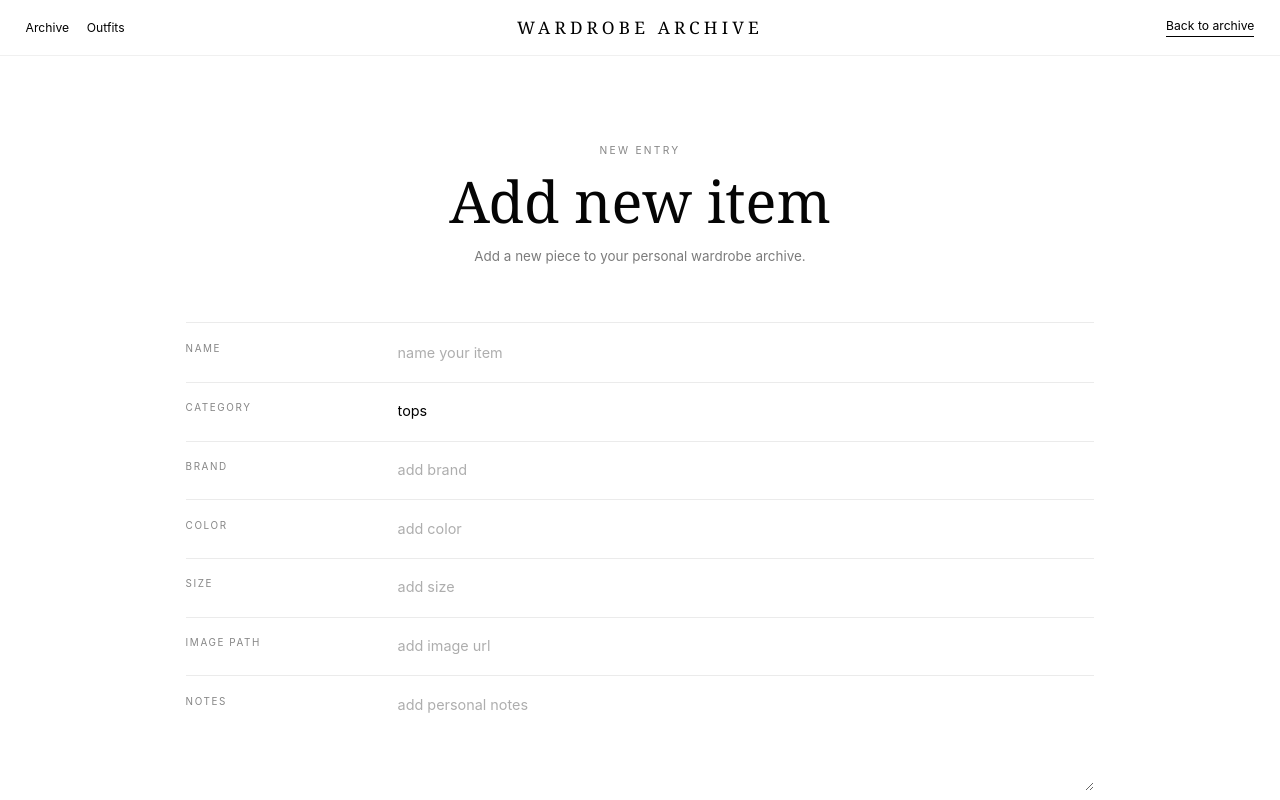
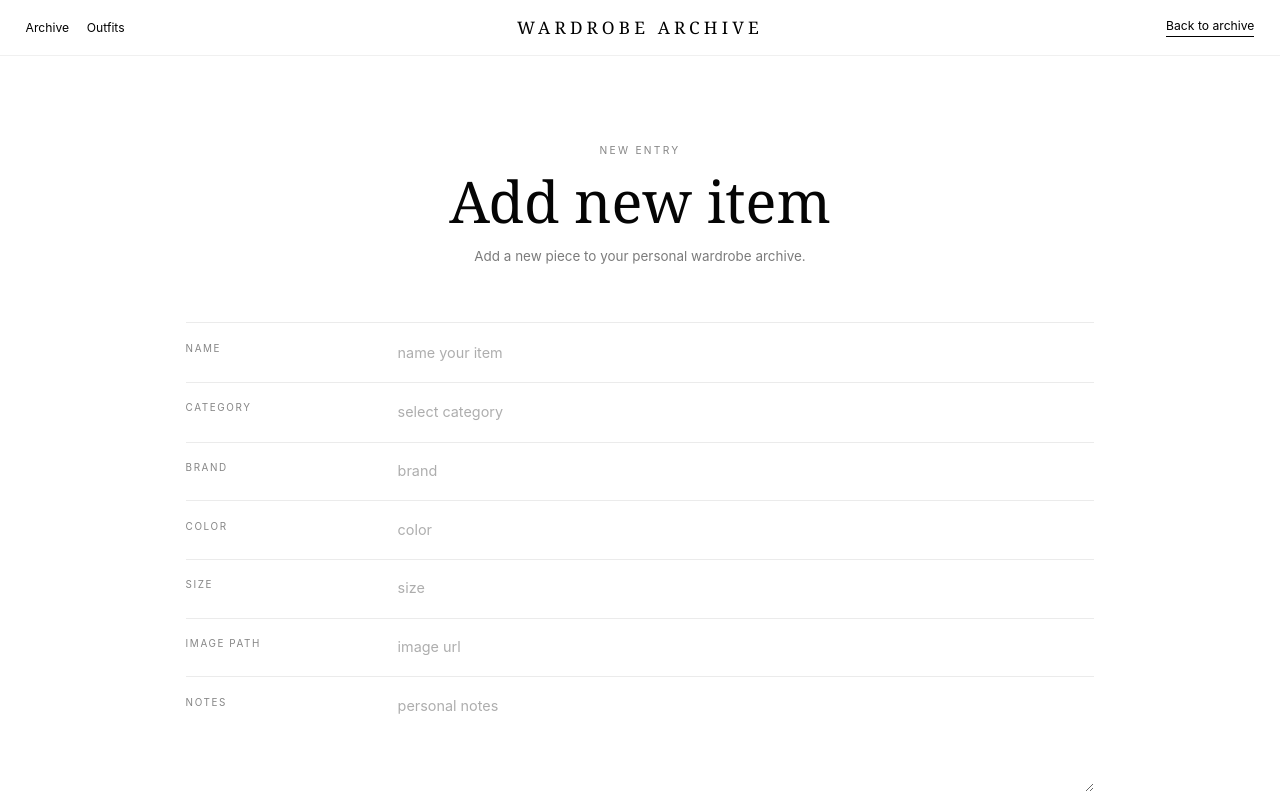
Before and after one commit to sophmophxx/webtech_project, an Angular app in the folder frontend/: page /items/new in a window 1280 px wide. Shown: the top 800 px of the page. Built offline with nearby package versions, Linux system fonts and the light colour scheme.

Commit message:
fix(wardrobe): require explicit item category selection

```diff
--- a/frontend/src/app/features/wardrobe/components/clothing-item-form/clothing-item-form.html
+++ b/frontend/src/app/features/wardrobe/components/clothing-item-form/clothing-item-form.html
@@ -14,43 +14,51 @@
   <div class="archive-form__field">
     <label for="category">Category</label>
 
-    <select id="category" formControlName="category">
-      @for (category of categories; track category) {
-        <option [value]="category">
-          {{ category }}
-        </option>
+    <div>
+      <select
+        id="category"
+        formControlName="category"
+        required
+        [class.archive-form__select--placeholder]="!itemForm.controls.category.value"
+      >
+        <option value="" disabled>select category</option>
+
+        @for (category of categories; track category) {
+          <option [value]="category">
+            {{ category | titlecase }}
+          </option>
+        }
+      </select>
+
+      @if (itemForm.controls.category.hasError('required') && itemForm.controls.category.touched) {
+        <p class="archive-form__error">Category is required.</p>
       }
-    </select>
+    </div>
   </div>
 
   <div class="archive-form__field">
     <label for="brand">Brand</label>
-    <input id="brand" type="text" formControlName="brand" placeholder="add brand" />
+    <input id="brand" type="text" formControlName="brand" placeholder="brand" />
   </div>
 
   <div class="archive-form__field">
     <label for="color">Color</label>
-    <input id="color" type="text" formControlName="color" placeholder="add color" />
+    <input id="color" type="text" formControlName="color" placeholder="color" />
   </div>
 
   <div class="archive-form__field">
     <label for="size">Size</label>
-    <input id="size" type="text" formControlName="size" placeholder="add size" />
+    <input id="size" type="text" formControlName="size" placeholder="size" />
   </div>
 
   <div class="archive-form__field">
     <label for="imageUrl">Image path</label>
-    <input id="imageUrl" type="text" formControlName="imageUrl" placeholder="add image url" />
+    <input id="imageUrl" type="text" formControlName="imageUrl" placeholder="image url" />
   </div>
 
   <div class="archive-form__field archive-form__field--textarea">
     <label for="notes">Notes</label>
-    <textarea
-      id="notes"
-      formControlName="notes"
-      rows="4"
-      placeholder="add personal notes"
-    ></textarea>
+    <textarea id="notes" formControlName="notes" rows="4" placeholder="personal notes"></textarea>
   </div>
 
   <label class="archive-form__checkbox">
--- a/frontend/src/app/features/wardrobe/components/clothing-item-form/clothing-item-form.scss
+++ b/frontend/src/app/features/wardrobe/components/clothing-item-form/clothing-item-form.scss
@@ -49,6 +49,14 @@
 .archive-form select {
   appearance: none;
   cursor: pointer;
+}
+
+.archive-form select.archive-form__select--placeholder {
+  color: rgba(0, 0, 0, 0.32);
+}
+
+.archive-form select option {
+  color: #000000;
 }
 
 .archive-form textarea {
--- a/frontend/src/app/features/wardrobe/components/clothing-item-form/clothing-item-form.ts
+++ b/frontend/src/app/features/wardrobe/components/clothing-item-form/clothing-item-form.ts
@@ -1,6 +1,7 @@
 import { Component, Input, OnChanges, SimpleChanges, inject, output } from '@angular/core';
 import { NonNullableFormBuilder, ReactiveFormsModule, Validators } from '@angular/forms';
 import { RouterLink } from '@angular/router';
+import { TitleCasePipe } from '@angular/common';
 
 import { CreateClothingItemRequest } from '../../../../core/services/clothing-item.service';
 import {
@@ -11,7 +12,7 @@ import {
 
 @Component({
   selector: 'app-clothing-item-form',
-  imports: [ReactiveFormsModule, RouterLink],
+  imports: [ReactiveFormsModule, RouterLink, TitleCasePipe],
   templateUrl: './clothing-item-form.html',
   styleUrl: './clothing-item-form.scss',
 })
@@ -28,7 +29,7 @@ export class ClothingItemForm implements OnChanges {
 
   readonly itemForm = this.formBuilder.group({
     name: ['', [Validators.required, Validators.maxLength(100)]],
-    category: ['tops' as ClothingItemCategory, [Validators.required]],
+    category: this.formBuilder.control<ClothingItemCategory | ''>('', [Validators.required]),
     brand: ['', [Validators.maxLength(100)]],
     color: ['', [Validators.maxLength(50)]],
     size: ['', [Validators.maxLength(20)]],
@@ -60,24 +61,26 @@ export class ClothingItemForm implements OnChanges {
    * Validates the form and emits a cleaned payload to the parent component.
    */
   submitForm(): void {
-    if (this.itemForm.invalid) {
+    const category = this.itemForm.controls.category.value;
+
+    if (this.itemForm.invalid || !category) {
       this.itemForm.markAllAsTouched();
       return;
     }
 
-    this.formSubmit.emit(this.buildPayload());
+    this.formSubmit.emit(this.buildPayload(category));
   }
 
   /**
    * Builds the request payload from the form values.
    * Empty optional fields are removed so they are not sent to the backend.
    */
-  private buildPayload(): CreateClothingItemRequest {
+  private buildPayload(category: ClothingItemCategory): CreateClothingItemRequest {
     const formValue = this.itemForm.getRawValue();
 
     return {
       name: formValue.name.trim(),
-      category: formValue.category,
+      category,
       ...(formValue.brand.trim() && { brand: formValue.brand.trim() }),
       ...(formValue.color.trim() && { color: formValue.color.trim() }),
       ...(formValue.size.trim() && { size: formValue.size.trim() }),
```
Also changed, not shown: 1 other file (tests, documents, lock files or other folders).
